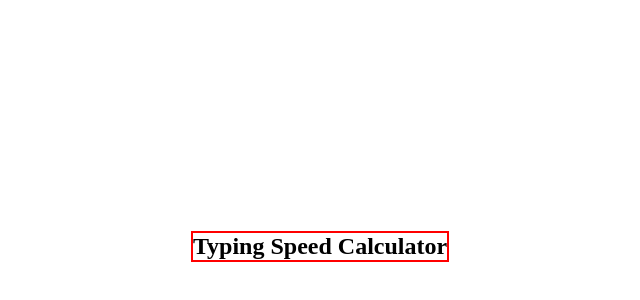
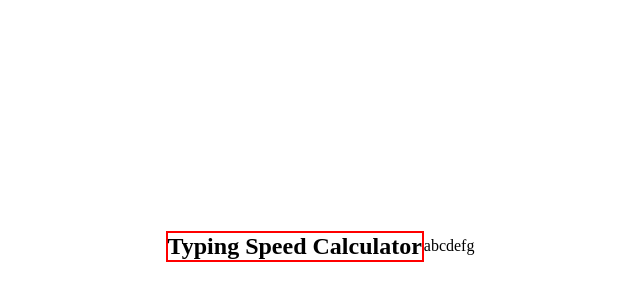
Before and after one commit to Sajal24/5-Vanilla-JS-Projects, a plain HTML site: page P06_TypingSpeedApp/index.html in a window 1280 px wide. Shown: the part 154-454 px from the top of the page, without its empty margins (320-960 px from the left). Drawn offline with Linux system fonts and the light colour scheme.

Commit message:
some additions

```diff
--- a/P06_TypingSpeedApp/index.html
+++ b/P06_TypingSpeedApp/index.html
@@ -12,6 +12,10 @@
       <h2 class="heading">Typing Speed Calculator</h2>
     </div>
 
+    <div class="givenText">
+      <p>abcdefg</p>
+    </div>
+
     <script src="script.js"></script>
   </body>
 </html>
```
